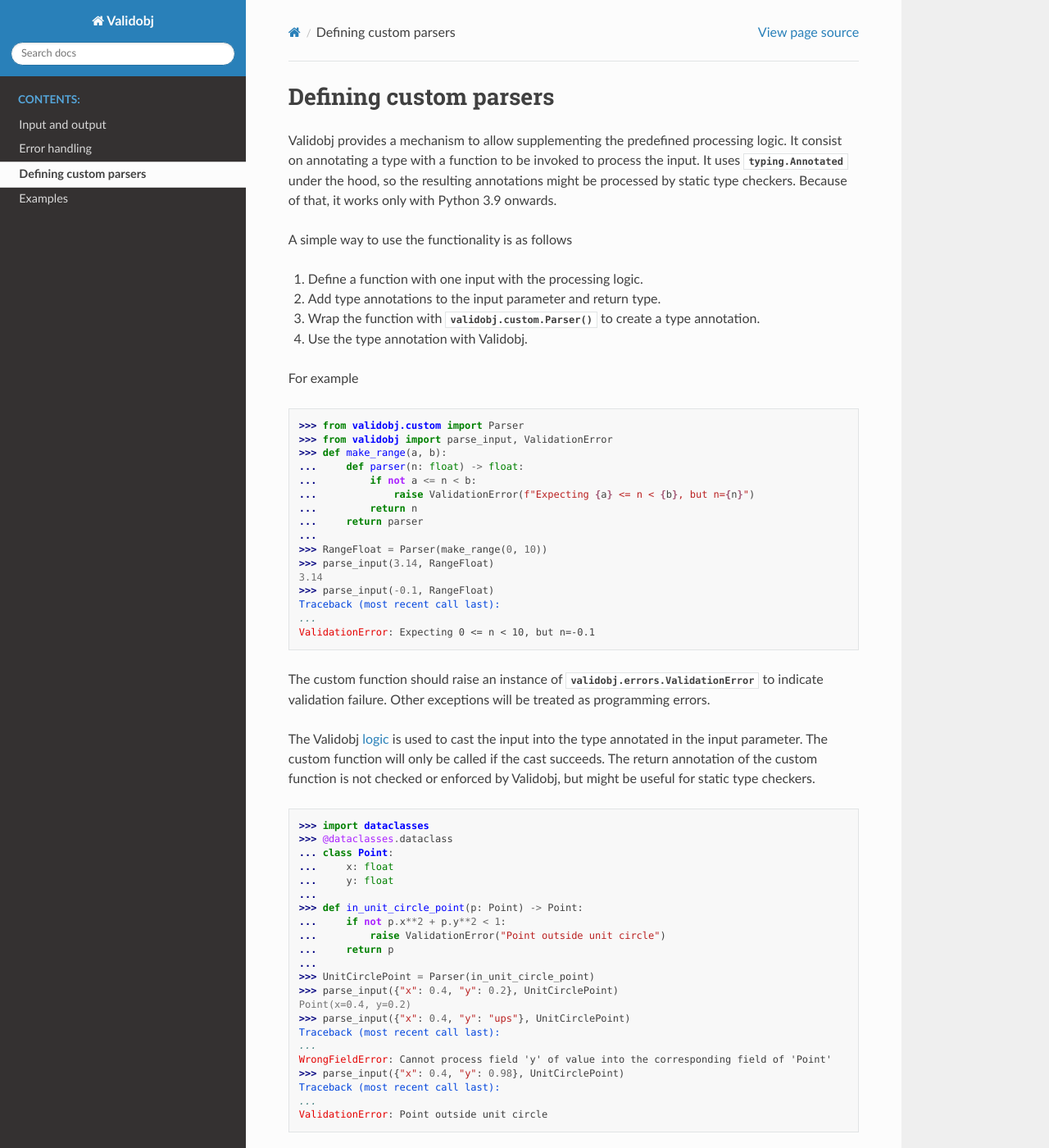
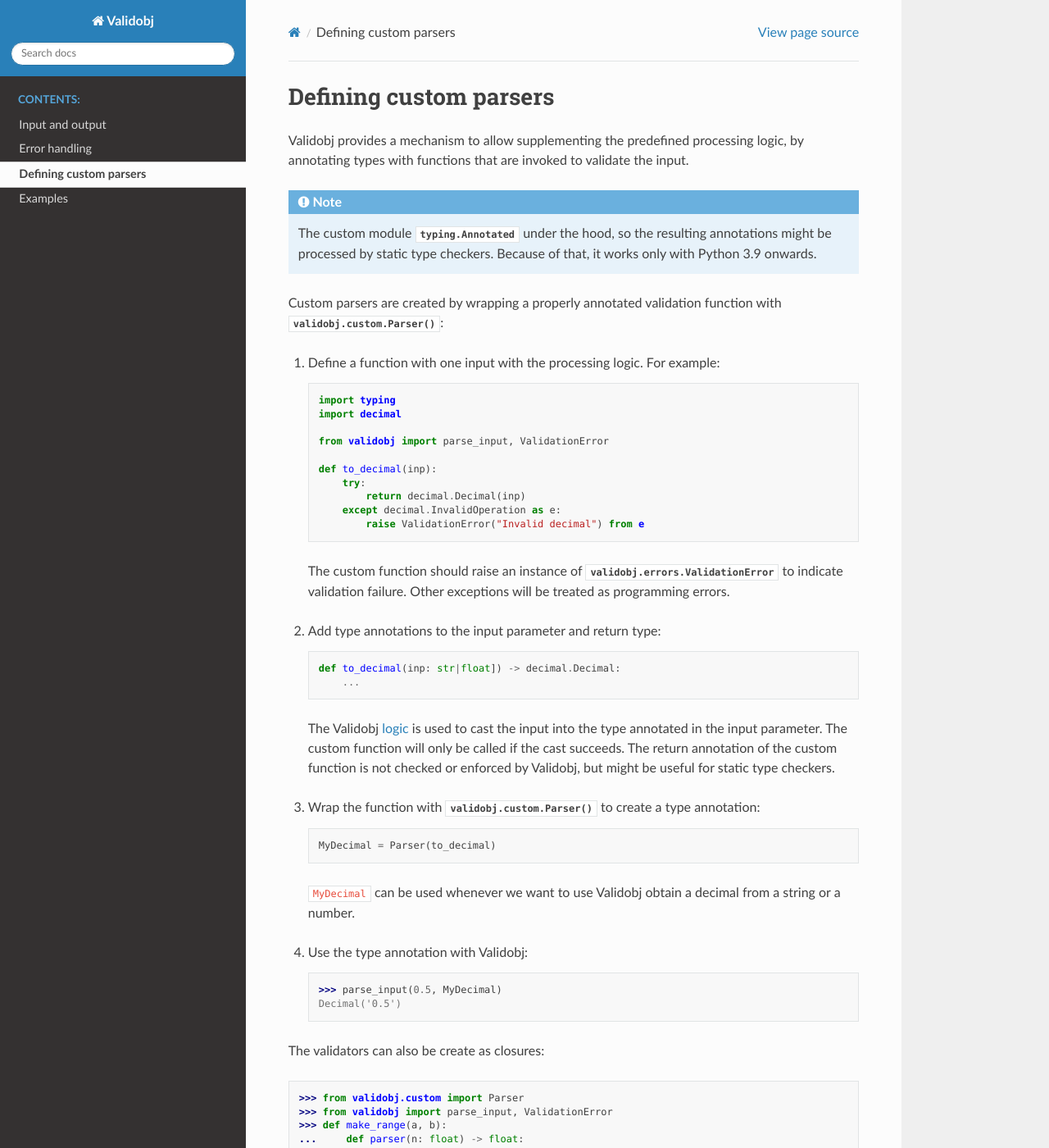
Before and after one commit to Zaharid/validobj, a Sphinx documentation site: the page built from doc/source/custom.rst, in a window 1280 px wide and 1400 px high. Shown: the whole window at 82% size. Built offline with Sphinx 7.4.7 and the Read the Docs theme 2.0.0, drawn with Linux system fonts in a browser that asks for light colours; pages that are not in the unit, such as notebooks, are missing from menus; some of the changed text lies outside the part shown.

Commit message:
Improve docs

```diff
--- a/doc/source/custom.rst
+++ b/doc/source/custom.rst
@@ -12,20 +12,58 @@
 
 
 Validobj provides a mechanism to allow supplementing the predefined processing
-logic. It consist on annotating a type with a function to be invoked to process
-the input. It uses :py:class:`typing.Annotated` under the hood, so the
-resulting annotations might be processed by static type checkers. Because of
-that, it works only with Python 3.9 onwards.
+logic, by annotating types with functions that are invoked to validate the input.
 
-A simple way to use the functionality is as follows
+.. note::
 
-1. Define a function with one input with the processing logic.
-2. Add type annotations to the input parameter and return type.
-3. Wrap the function with :py:func:`validobj.custom.Parser` to create a type annotation.
-4. Use the type annotation with Validobj.
+    The custom module :py:class:`typing.Annotated` under the hood, so the
+    resulting annotations might be processed by static type checkers. Because of
+    that, it works only with Python 3.9 onwards.
+
+Custom parsers are created by wrapping a properly annotated validation function with
+:py:func:`validobj.custom.Parser`:
 
 
-For example
+1. Define a function with one input with the processing logic. For example::
+
+        import typing
+        import decimal
+
+        from validobj import parse_input, ValidationError
+
+        def to_decimal(inp):
+            try:
+                return decimal.Decimal(inp)
+            except decimal.InvalidOperation as e:
+                raise ValidationError("Invalid decimal") from e
+
+ The custom function should raise an instance of
+ :py:class:`validobj.errors.ValidationError` to indicate validation failure.
+ Other exceptions will be treated as programming errors.
+
+2. Add type annotations to the input parameter and return type::
+
+        def to_decimal(inp: str|float]) -> decimal.Decimal:
+            ...
+
+ The Validobj :ref:`logic <inout>` is used to cast the input into the type
+ annotated in the input parameter. The custom function will only be called if
+ the cast succeeds. The return annotation of the custom function is not checked
+ or enforced by Validobj, but might be useful for static type checkers.
+
+3. Wrap the function with :py:func:`validobj.custom.Parser` to create a type annotation::
+
+        MyDecimal = Parser(to_decimal)
+
+ ``MyDecimal`` can be used whenever we want to use Validobj obtain a decimal from a string or a number.
+
+4. Use the type annotation with Validobj::
+
+        >>> parse_input(0.5, MyDecimal)
+        Decimal('0.5')
+
+
+The validators can also be create as closures:
 
 .. doctest::
     :pyversion: >= 3.9
@@ -47,15 +85,10 @@
     ...
     ValidationError: Expecting 0 <= n < 10, but n=-0.1
 
-The custom function should raise an instance of
-:py:class:`validobj.errors.ValidationError` to indicate validation failure.
-Other exceptions will be treated as programming errors.
 
-The Validobj :ref:`logic <inout>` is used to cast the input into the type
-annotated in the input parameter. The custom function will only be called if
-the cast succeeds. The return annotation of the custom function is not checked
-or enforced by Validobj, but might be useful for static type checkers.
-
+The custom logic can be used to add restrictions on the input to some existing
+type, while taking advantage of the fact that the input is already processed
+into that type.
 
 .. doctest::
     :pyversion: >= 3.9
```
